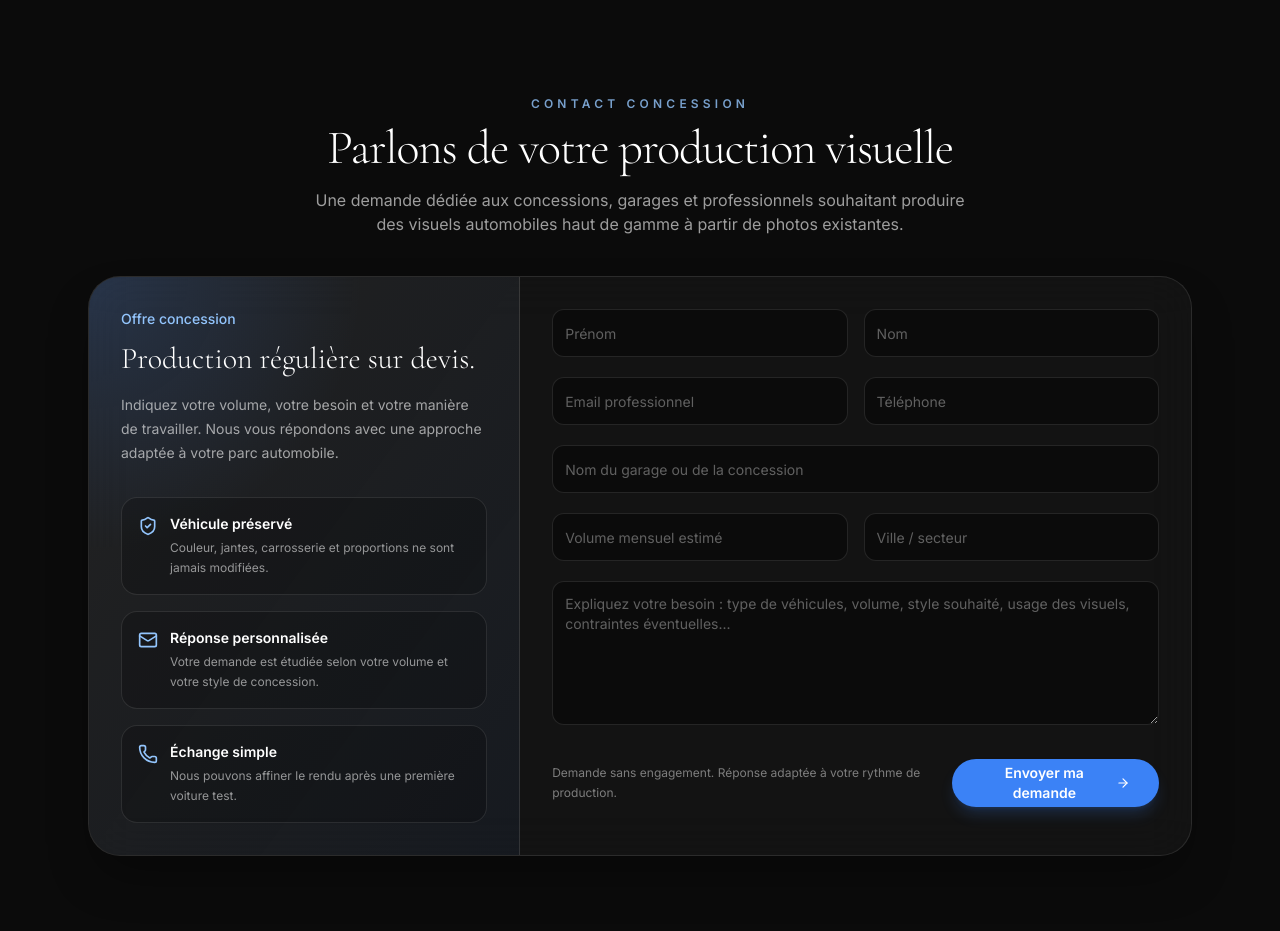
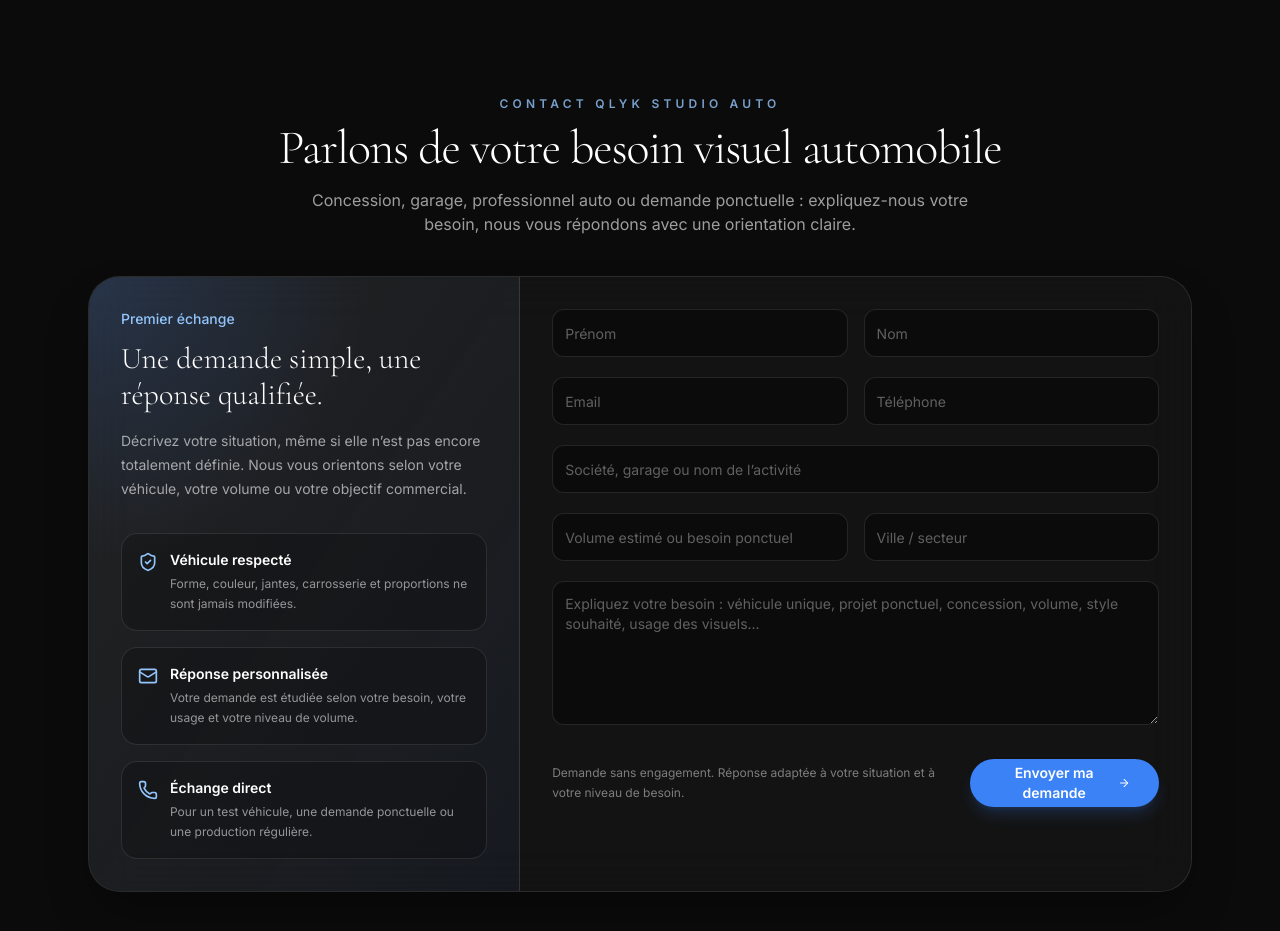
Before and after one commit to arnaudcrestey/qlyk-studio-auto, a Next.js app: page /contact in a window 1280 px wide. Shown: the part 249-1180 px from the top of the page. Built offline with nearby package versions, Linux system fonts and the light colour scheme.

Commit message:
Update contact-form.tsx

```diff
--- a/components/contact-form.tsx
+++ b/components/contact-form.tsx
@@ -51,15 +51,16 @@ export function ContactForm() {
 
       <div className="mb-10 text-center">
         <p className="mb-3 text-xs font-semibold uppercase tracking-[0.35em] text-blue-300/80">
-          Contact concession
+          Contact Qlyk Studio Auto
         </p>
 
         <h1 className="font-serif text-4xl font-light tracking-tight text-white sm:text-5xl">
-          Parlons de votre production visuelle
+          Parlons de votre besoin visuel automobile
         </h1>
 
         <p className="mx-auto mt-4 max-w-2xl text-sm leading-6 text-white/60 sm:text-base">
-          Une demande dédiée aux concessions, garages et professionnels souhaitant produire des visuels automobiles haut de gamme à partir de photos existantes.
+          Concession, garage, professionnel auto ou demande ponctuelle : expliquez-nous votre besoin,
+          nous vous répondons avec une orientation claire.
         </p>
       </div>
 
@@ -69,12 +70,15 @@ export function ContactForm() {
 
           <div className="relative space-y-8">
             <div>
-              <p className="text-sm font-medium text-blue-300">Offre concession</p>
+              <p className="text-sm font-medium text-blue-300">Premier échange</p>
+
               <h2 className="mt-3 font-serif text-3xl font-light text-white">
-                Production régulière sur devis.
+                Une demande simple, une réponse qualifiée.
               </h2>
+
               <p className="mt-4 text-sm leading-6 text-white/60">
-                Indiquez votre volume, votre besoin et votre manière de travailler. Nous vous répondons avec une approche adaptée à votre parc automobile.
+                Décrivez votre situation, même si elle n’est pas encore totalement définie.
+                Nous vous orientons selon votre véhicule, votre volume ou votre objectif commercial.
               </p>
             </div>
 
@@ -82,9 +86,9 @@ export function ContactForm() {
               <div className="flex gap-3 rounded-2xl border border-white/10 bg-black/20 p-4">
                 <ShieldCheck className="mt-0.5 h-5 w-5 shrink-0 text-blue-300" />
                 <div>
-                  <p className="text-sm font-semibold text-white">Véhicule préservé</p>
+                  <p className="text-sm font-semibold text-white">Véhicule respecté</p>
                   <p className="mt-1 text-xs leading-5 text-white/55">
-                    Couleur, jantes, carrosserie et proportions ne sont jamais modifiées.
+                    Forme, couleur, jantes, carrosserie et proportions ne sont jamais modifiées.
                   </p>
                 </div>
               </div>
@@ -94,7 +98,7 @@ export function ContactForm() {
                 <div>
                   <p className="text-sm font-semibold text-white">Réponse personnalisée</p>
                   <p className="mt-1 text-xs leading-5 text-white/55">
-                    Votre demande est étudiée selon votre volume et votre style de concession.
+                    Votre demande est étudiée selon votre besoin, votre usage et votre niveau de volume.
                   </p>
                 </div>
               </div>
@@ -102,9 +106,9 @@ export function ContactForm() {
               <div className="flex gap-3 rounded-2xl border border-white/10 bg-black/20 p-4">
                 <Phone className="mt-0.5 h-5 w-5 shrink-0 text-blue-300" />
                 <div>
-                  <p className="text-sm font-semibold text-white">Échange simple</p>
+                  <p className="text-sm font-semibold text-white">Échange direct</p>
                   <p className="mt-1 text-xs leading-5 text-white/55">
-                    Nous pouvons affiner le rendu après une première voiture test.
+                    Pour un test véhicule, une demande ponctuelle ou une production régulière.
                   </p>
                 </div>
               </div>
@@ -133,7 +137,7 @@ export function ContactForm() {
             <Input
               name="email"
               type="email"
-              placeholder="Email professionnel"
+              placeholder="Email"
               required
               className="h-12 rounded-xl border-white/10 bg-black/35 text-white placeholder:text-white/35 focus-visible:ring-blue-400"
             />
@@ -149,7 +153,7 @@ export function ContactForm() {
 
           <Input
             name="company"
-            placeholder="Nom du garage ou de la concession"
+            placeholder="Société, garage ou nom de l’activité"
             required
             className="h-12 rounded-xl border-white/10 bg-black/35 text-white placeholder:text-white/35 focus-visible:ring-blue-400"
           />
@@ -157,7 +161,7 @@ export function ContactForm() {
           <div className="grid gap-4 sm:grid-cols-2">
             <Input
               name="volume"
-              placeholder="Volume mensuel estimé"
+              placeholder="Volume estimé ou besoin ponctuel"
               className="h-12 rounded-xl border-white/10 bg-black/35 text-white placeholder:text-white/35 focus-visible:ring-blue-400"
             />
 
@@ -170,7 +174,7 @@ export function ContactForm() {
 
           <Textarea
             name="message"
-            placeholder="Expliquez votre besoin : type de véhicules, volume, style souhaité, usage des visuels, contraintes éventuelles..."
+            placeholder="Expliquez votre besoin : véhicule unique, projet ponctuel, concession, volume, style souhaité, usage des visuels..."
             required
             className="min-h-36 rounded-xl border-white/10 bg-black/35 text-white placeholder:text-white/35 focus-visible:ring-blue-400"
           />
@@ -179,7 +183,7 @@ export function ContactForm() {
 
           <div className="flex flex-col gap-4 pt-2 sm:flex-row sm:items-center sm:justify-between">
             <p className="text-xs leading-5 text-white/45">
-              Demande sans engagement. Réponse adaptée à votre rythme de production.
+              Demande sans engagement. Réponse adaptée à votre situation et à votre niveau de besoin.
             </p>
 
             <Button
```
